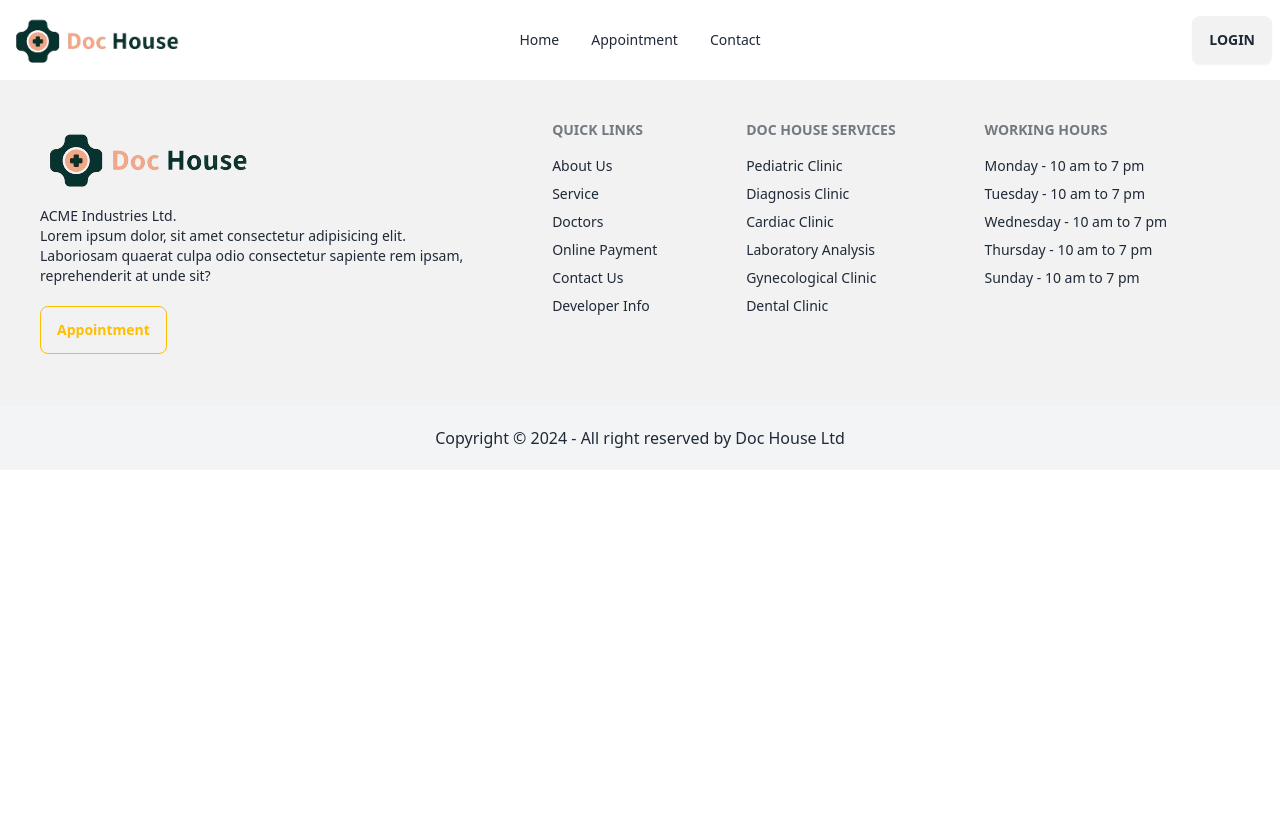
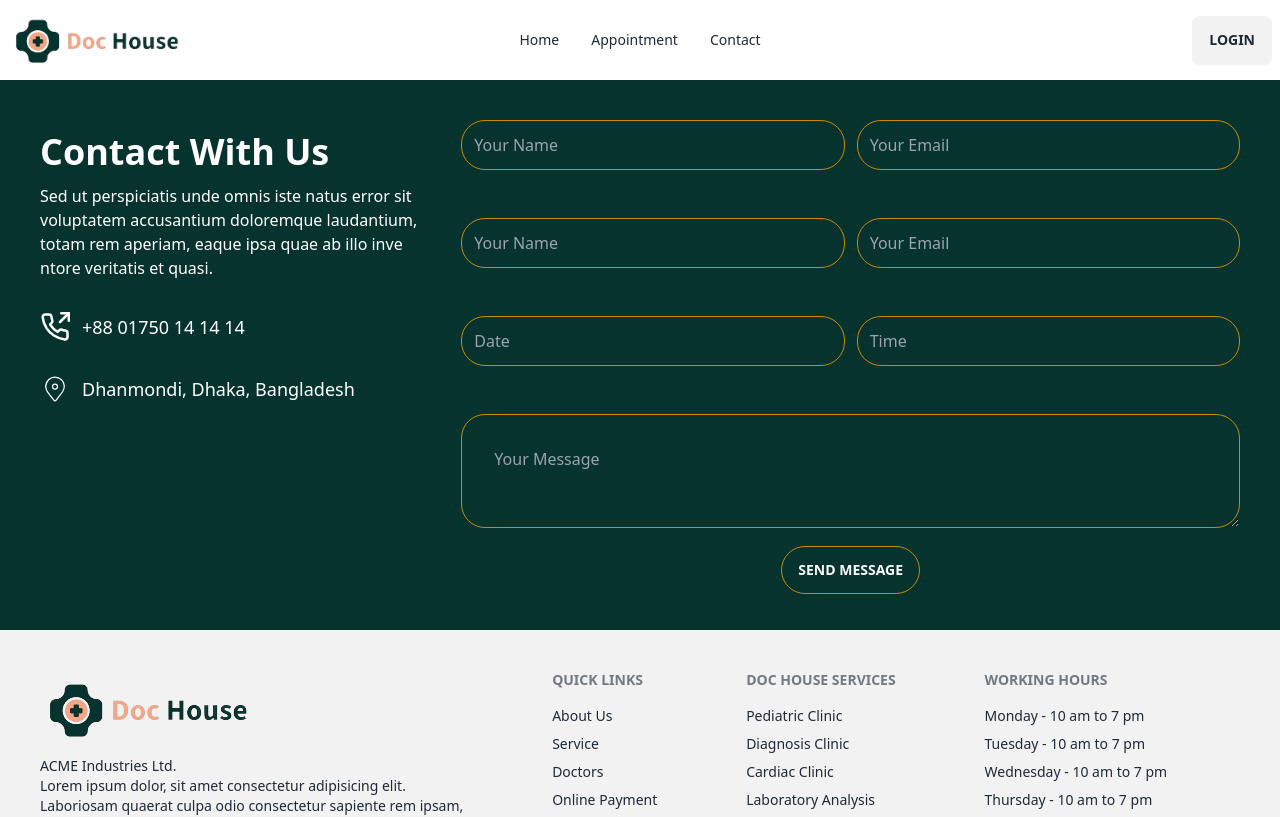
Before and after one commit to tawhid3482/Doc-Hourse, a React (Vite) app: page /contact in a window 1280 px wide. Shown: the top 817 px of the page. Built offline with nearby package versions, Linux system fonts and the light colour scheme; no server answers.

Commit message:
contact  complete

```diff
--- a/src/Contact/Contact.jsx
+++ b/src/Contact/Contact.jsx
@@ -1,8 +1,9 @@
+import Email from "../Home/ContactEmail/Email";
 
 const Contact = () => {
     return (
         <div>
-
+            <Email></Email>
         </div>
     );
 };
```
